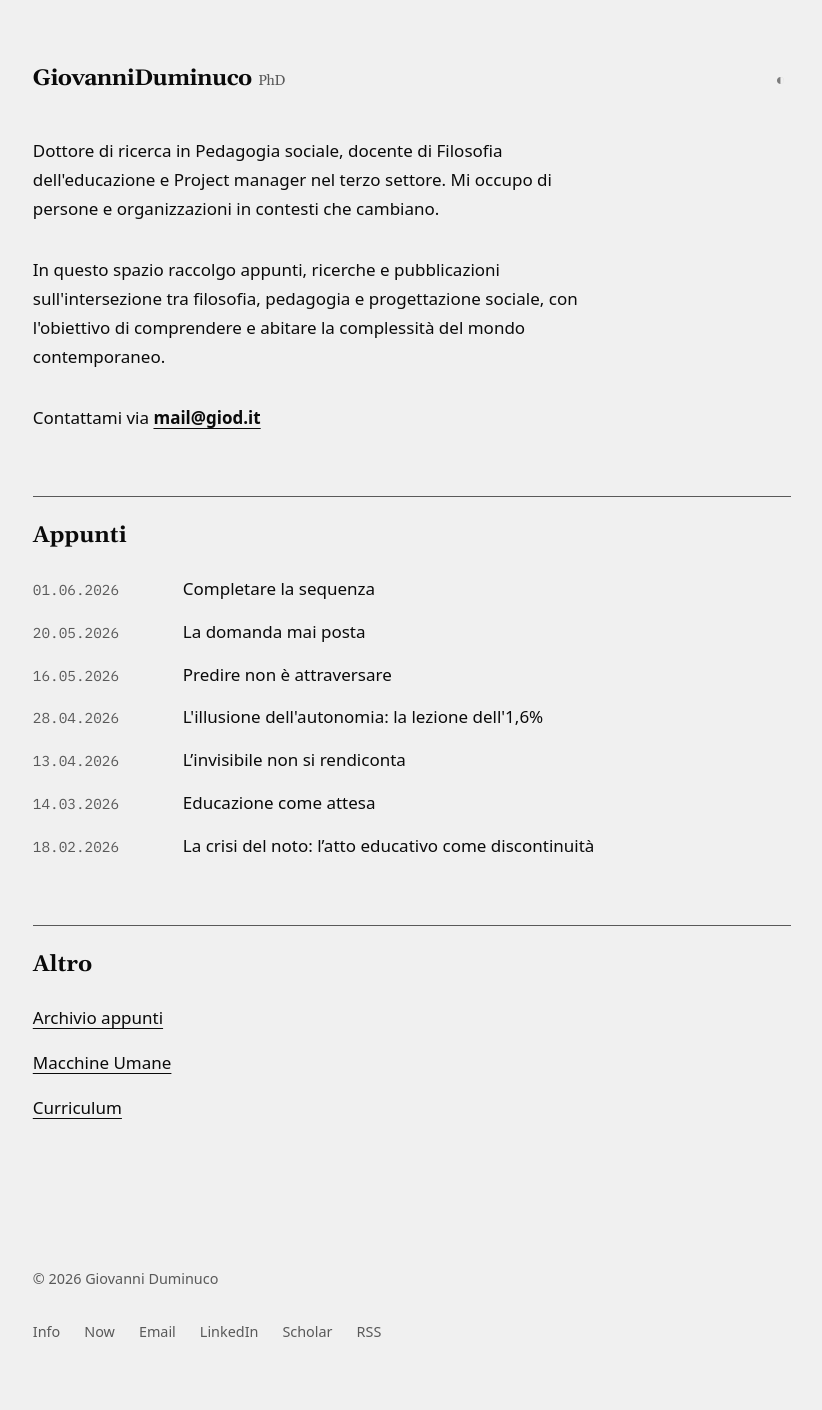
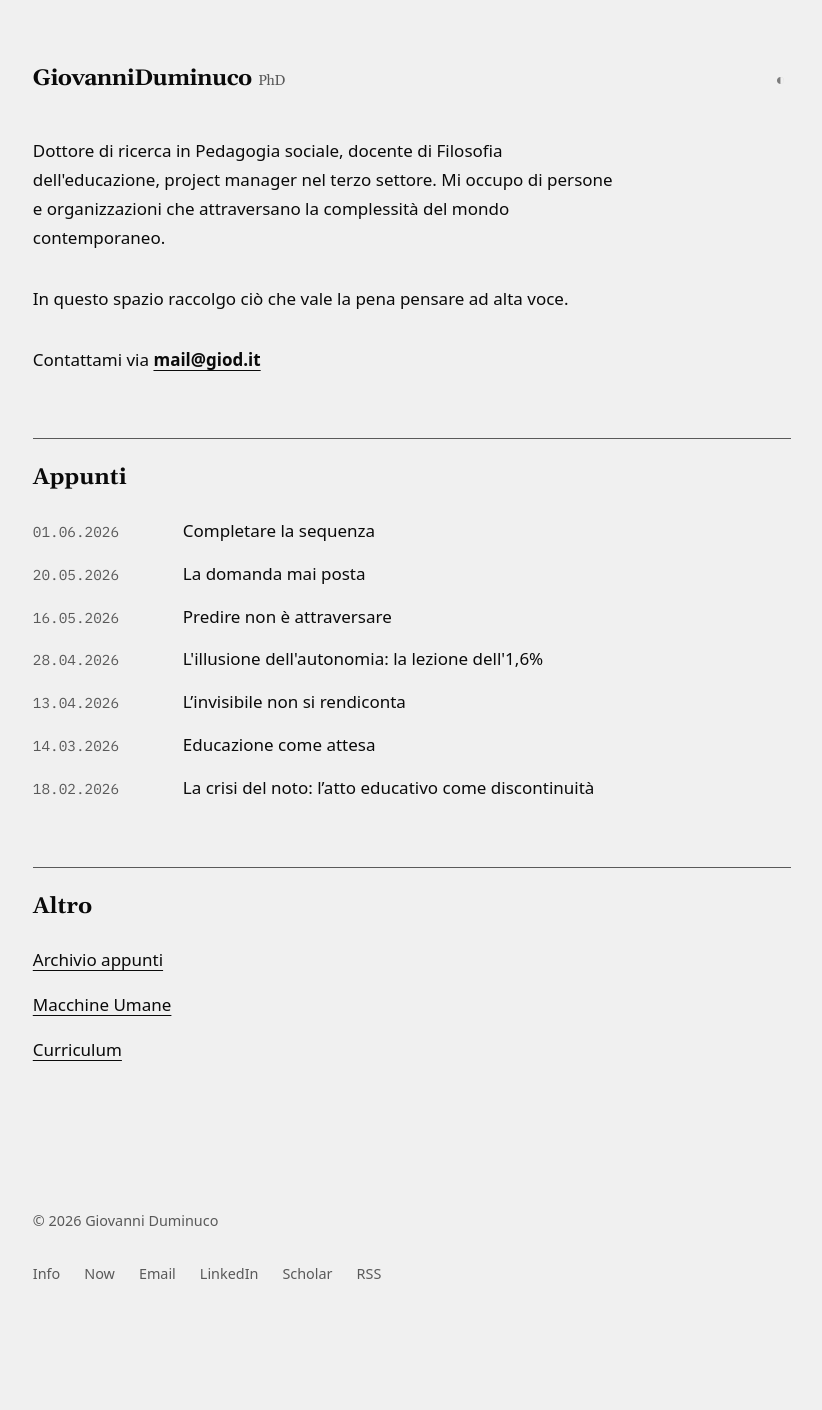
Before and after one commit to dumgio/dumgio.github.io, a Jekyll site: the page built from index.html, in a window 1280 px wide. Shown: the whole page, without its empty margins (228-1050 px from the left). Built offline with Jekyll 4.4.1, drawn with Linux system fonts in a browser that asks for light colours; comment, search, counter and statistics services are not loaded; after the commit the page ends 1352 px from its top, so only the background shows below that.

Commit message:
Aggiorna descrizione homepage
Co-Authored-By: Claude Sonnet 4.6 <noreply@anthropic.com>

```diff
--- a/index.html
+++ b/index.html
@@ -2,8 +2,8 @@
 layout: default
 ---
 
-<p class="intro-text">Dottore di ricerca in Pedagogia sociale, docente di Filosofia dell'educazione e Project manager nel terzo settore. Mi occupo di persone e organizzazioni in contesti che cambiano.</p>
-<p class="intro-text">In questo spazio raccolgo appunti, ricerche e pubblicazioni sull'intersezione tra filosofia, pedagogia e progettazione sociale, con l'obiettivo di comprendere e abitare la complessità del mondo contemporaneo.</p>
+<p class="intro-text">Dottore di ricerca in Pedagogia sociale, docente di Filosofia dell'educazione, project manager nel terzo settore. Mi occupo di persone e organizzazioni che attraversano la complessità del mondo contemporaneo.</p>
+<p class="intro-text">In questo spazio raccolgo ciò che vale la pena pensare ad alta voce.</p>
 <p>Contattami via <strong><a href="mailto:mail@giod.it">mail@giod.it</a></strong></p>
 
 <h2>Appunti</h2>
```
